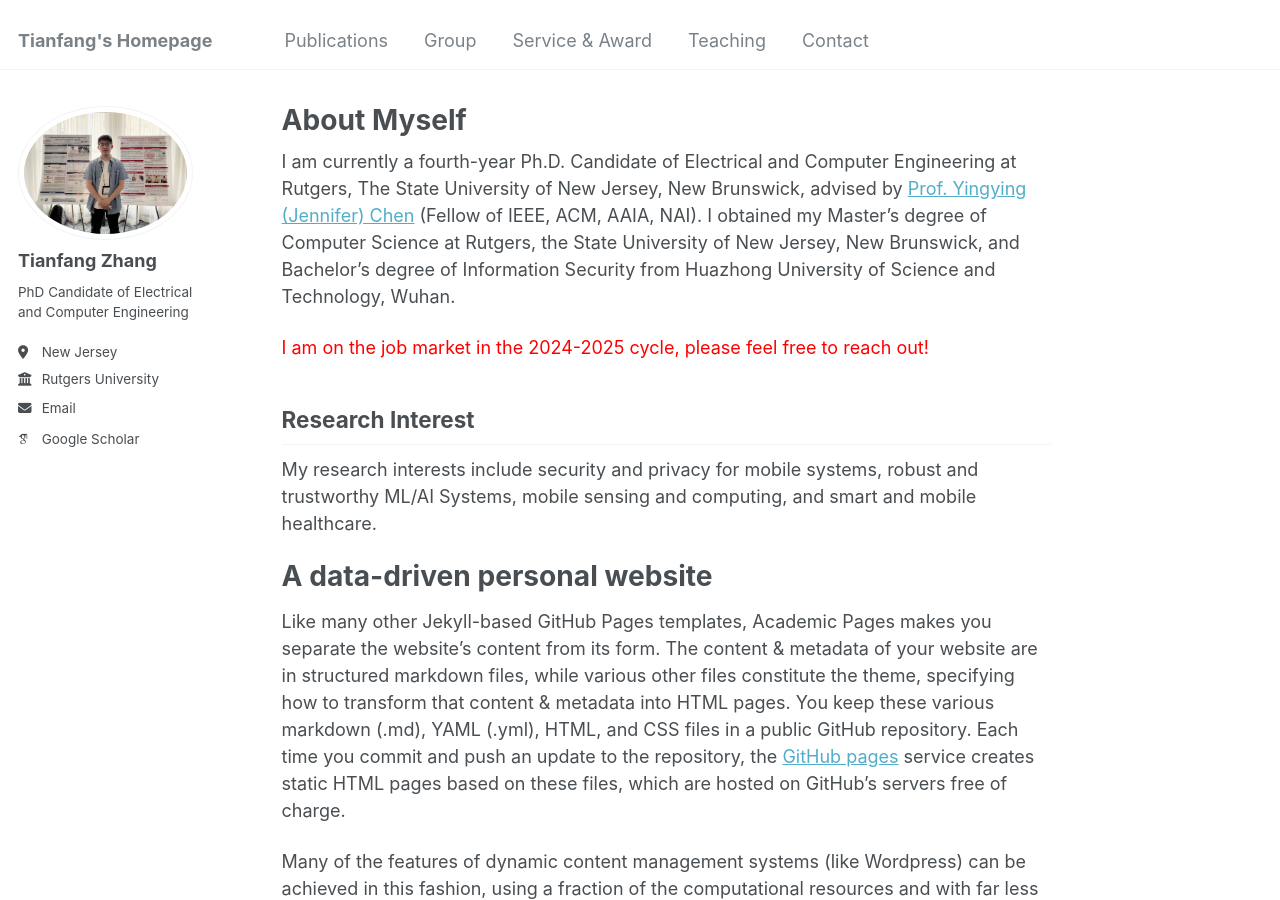
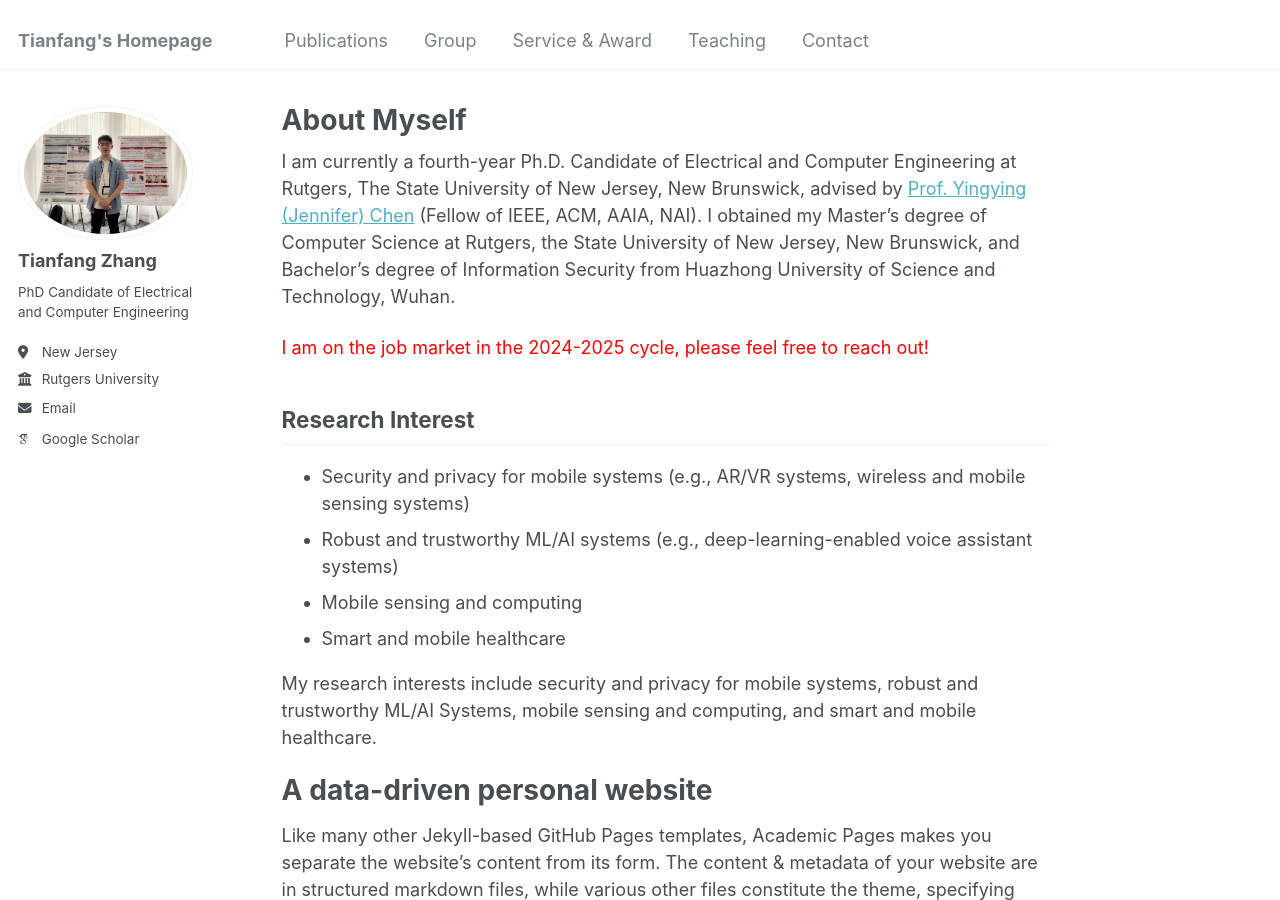
Before and after one commit to tianfang96/tianfang96.github.io, a Jekyll site: the page built from _pages/about.md, in a window 1280 px wide and 900 px high. Built offline with Jekyll 4.4.1, drawn with Linux system fonts in a browser that asks for light colours; some web fonts are replaced.

Commit message:
Update about.md

```diff
--- a/_pages/about.md
+++ b/_pages/about.md
@@ -11,7 +11,12 @@ I am currently a fourth-year Ph.D. Candidate of Electrical and Computer Engineer
 <font color='red'> I am on the job market in the 2024-2025 cycle, please feel free to reach out! </font>
 
 Research Interest
------
+----------
+- Security and privacy for mobile systems (e.g., AR/VR systems, wireless and mobile sensing systems)
+- Robust and trustworthy ML/AI systems (e.g., deep-learning-enabled voice assistant systems)
+- Mobile sensing and computing
+- Smart and mobile healthcare
+
 My research interests include security and privacy for mobile systems, robust and trustworthy ML/AI Systems, mobile sensing and computing, and smart and mobile healthcare.
 
 A data-driven personal website
```
